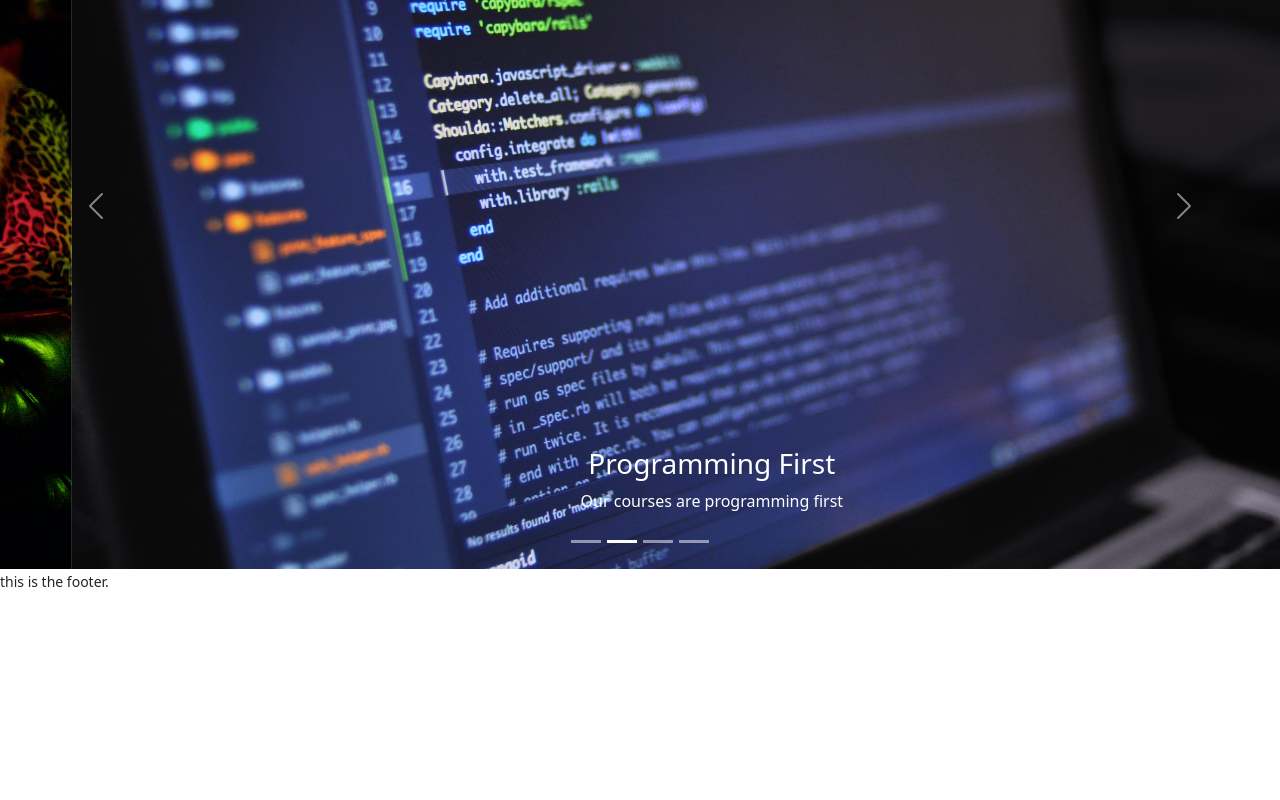
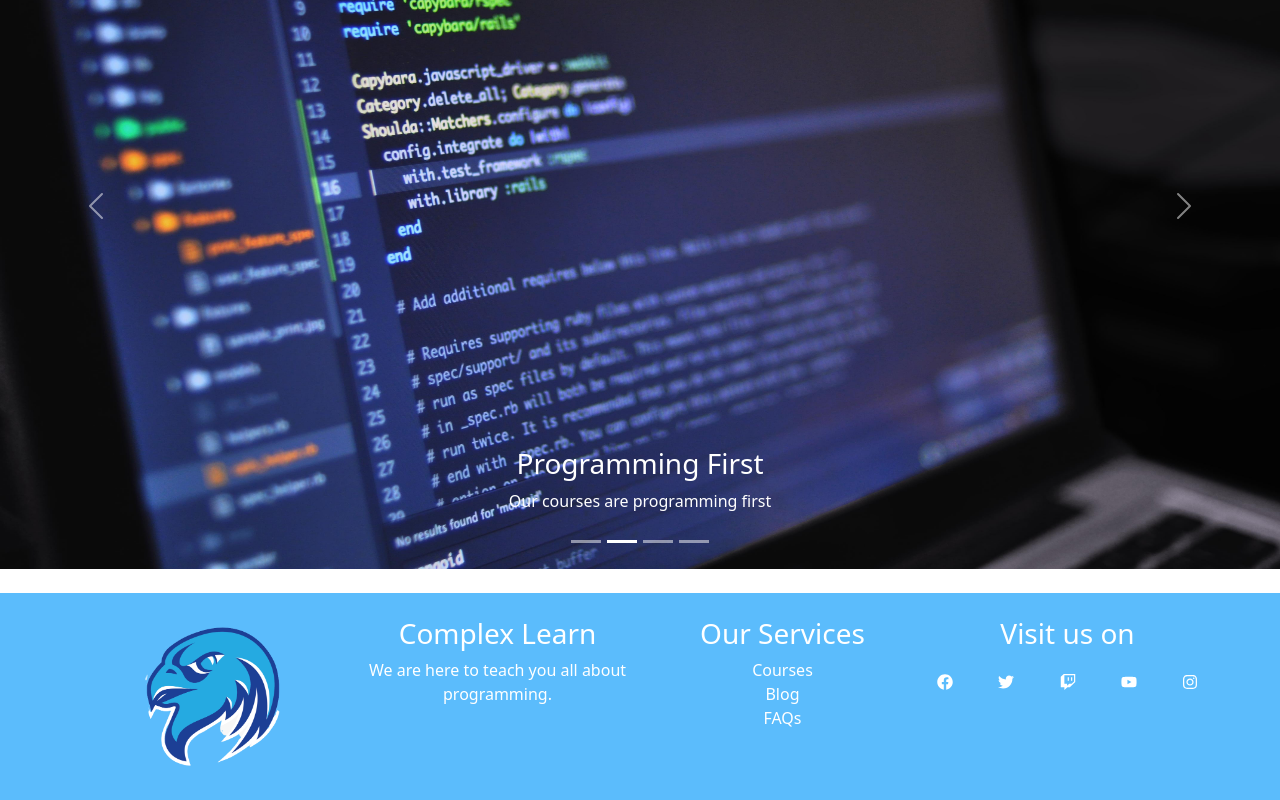
Before and after one commit to S0vers/complex-learn-client, a React (Create React App) app: page / in a window 1280 px wide. Shown: the part 218-1018 px from the top of the page. Before the commit the page ends 811 px from the top, so only its background shows below. Built offline with nearby package versions, Linux system fonts and the light colour scheme; no server answers.

Commit message:
footer added

```diff
--- a/src/Shared/Footer/Footer/Footer.js
+++ b/src/Shared/Footer/Footer/Footer.js
@@ -1,9 +1,39 @@
 import React from 'react';
-
+import { FaFacebook, FaInstagram, FaTwitch, FaTwitter, FaYoutube } from 'react-icons/fa';
+import { Link } from 'react-router-dom';
+import logo from '../../../assets/companyLogo/Logo.png'
 const Footer = () => {
     return (
         <div>
-            <small>this is the footer.</small>
+            <footer className='text-white py-4 mt-4' style={{ backgroundColor: '#5bbcfc' }}>
+                <div className='container'>
+                    <nav className='row'>
+                        <Link to='/' className='col-12 col-md-3 d-flex align-item-center justify-content-center'>
+                            <img src={logo} className='mx-2' alt="" width='150' />
+                        </Link>
+                        <ul className='col-12 col-md-3 list-unstyled'>
+                            <li className='mb-2 text-center'><h3>Complex Learn</h3></li>
+                            <li className='text-center'><p>We are here to teach you all about programming.</p></li>
+                        </ul>
+                        <ul className='col-12 col-md-3 list-unstyled'>
+                            <li className='mb-2 text-center'><h3>Our Services</h3></li>
+                            <li className='text-center'><Link style={{ textDecoration: 'none', color: 'inherit' }} to='/courses'>Courses</Link></li>
+                            <li className='text-center'><Link style={{ textDecoration: 'none', color: 'inherit' }} to='/blog'>Blog</Link></li>
+                            <li className='text-center'><Link style={{ textDecoration: 'none', color: 'inherit' }} to='/faq'>FAQs</Link></li>
+                        </ul>
+                        <ul className='col-12 col-md-3 list-unstyled'>
+                            <li className='mb-2 text-center'><h3>Visit us on</h3></li>
+                            <li className='mt-4 d-flex justify-content-between'>
+                                <FaFacebook></FaFacebook>
+                                <FaTwitter></FaTwitter>
+                                <FaTwitch></FaTwitch>
+                                <FaYoutube></FaYoutube>
+                                <FaInstagram></FaInstagram>
+                            </li>
+                        </ul>
+                    </nav>
+                </div>
+            </footer>
         </div>
     );
 };
```
